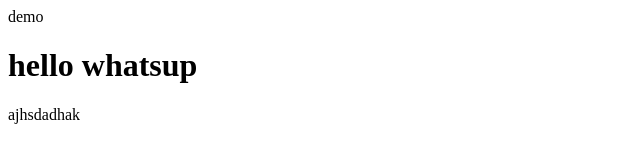
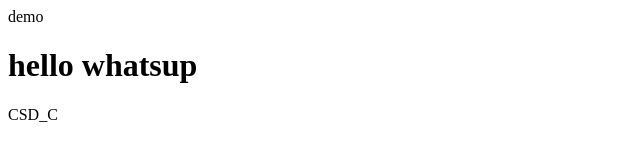
Before and after one commit to theashishreddy/jenkins-csd, a plain HTML site: page index.html in a window 1280 px wide. Shown: the full height of the page, 0-640 px from the left. Drawn offline with Linux system fonts and the light colour scheme.

Commit message:
Update index.html

```diff
--- a/index.html
+++ b/index.html
@@ -3,6 +3,6 @@
 <h1> hello whatsup </h1>
 </head>
 <body>
-ajhsdadhak
+CSD_C
 </body>
 </html>
```
